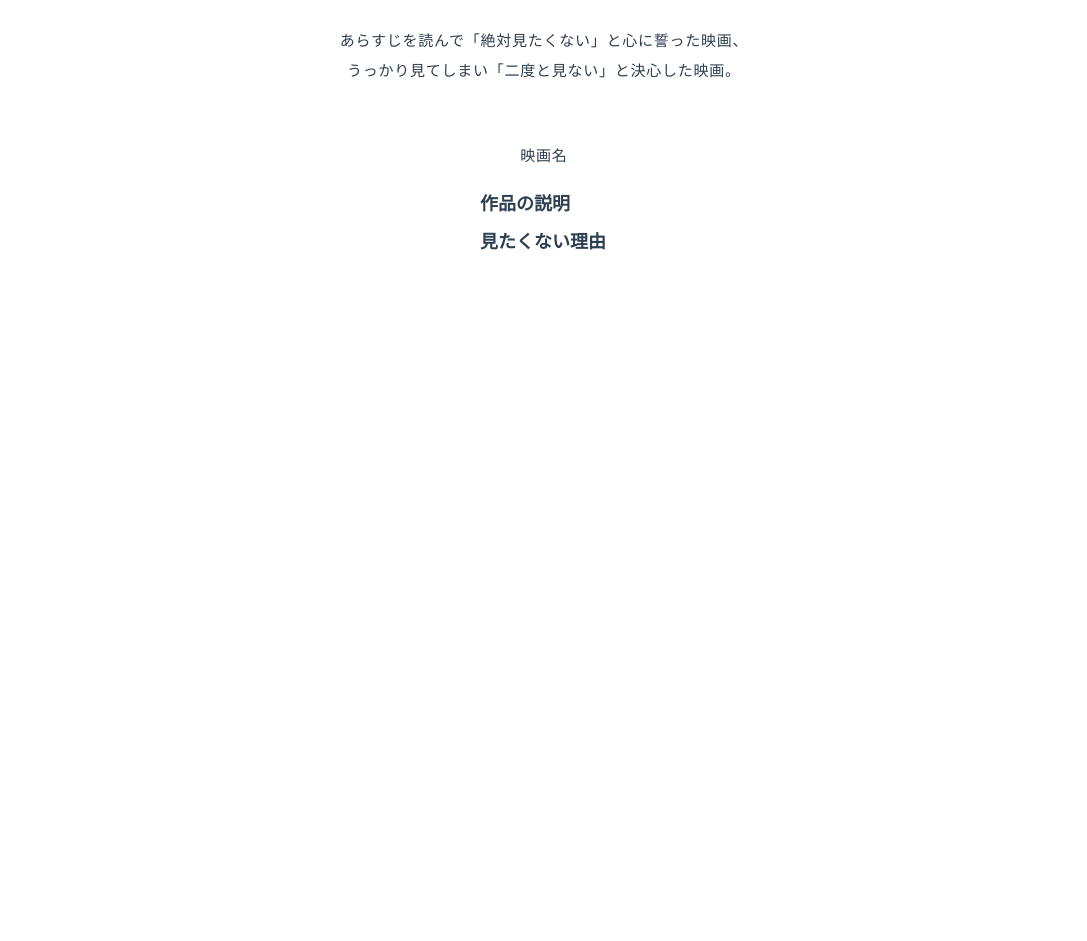
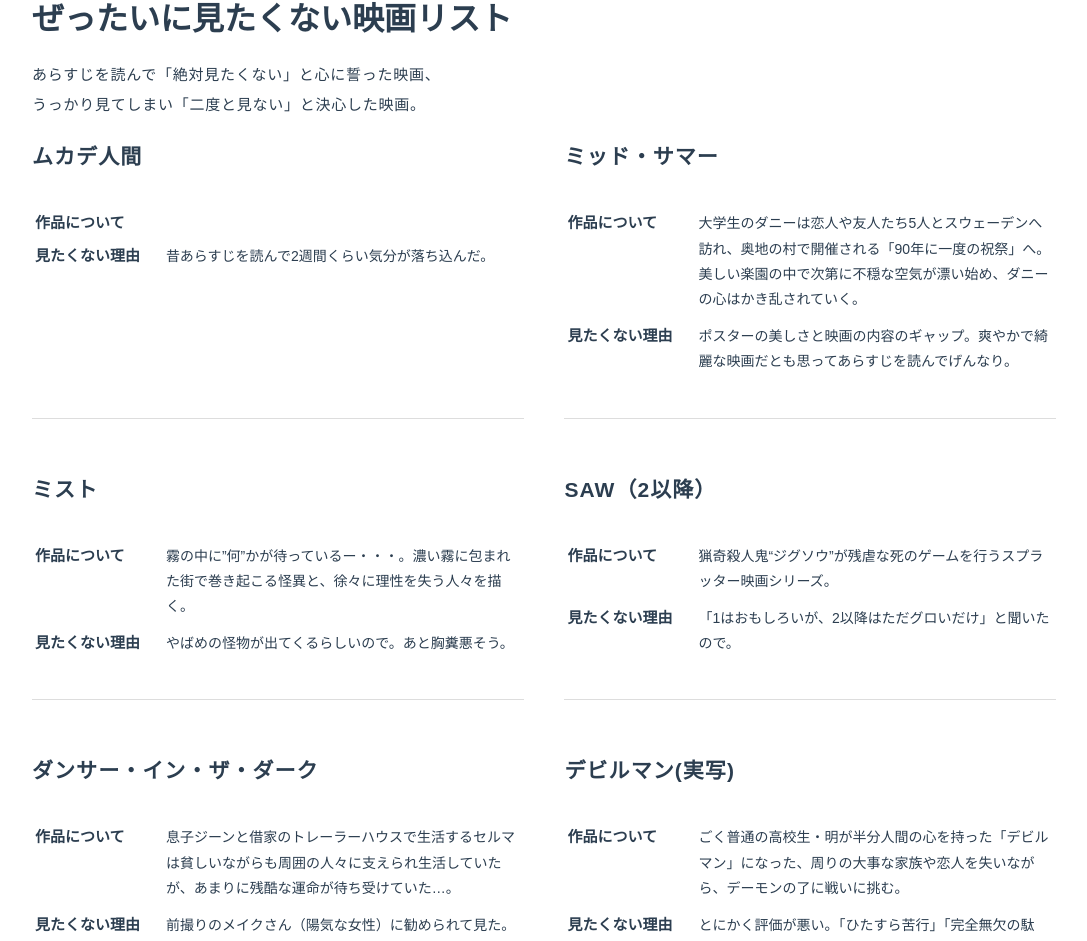
Before and after one commit to Ryuki-4648/disliked-movies-list, a Vue app in the folder movies-list/: page / in a window 1280 px wide. Shown: the part 527-1468 px from the top of the page, without its empty margins (96-1183 px from the left). Before the commit the page ends 809 px from the top, so only its background shows below. Built offline with nearby package versions, Linux system fonts and the light colour scheme.

Commit message:
jsonデータをループし一覧を作成

```diff
--- a/movies-list/src/App.vue
+++ b/movies-list/src/App.vue
@@ -1,6 +1,6 @@
 <template>
   <div>
-    <img alt="ぜったいに見たくない映画リスト" src="./assets/logo01.png">
+    <img alt="ぜったいに見たくない映画リスト" src="./assets/logo.png" class="logo">
     <HelloWorld msg="ぜったいに見たくない映画リスト"/>
   </div>
 </template>
@@ -21,8 +21,10 @@ export default {
   font-family: YuGothic,'Yu Gothic','ヒラギノ角ゴシック','Hiragino Sans',sans-serif;
   -webkit-font-smoothing: antialiased;
   -moz-osx-font-smoothing: grayscale;
-  text-align: center;
   color: #2c3e50;
-  margin-top: 60px;
+}
+.logo {
+  display: block;
+  margin: 80px auto 140px;
 }
 </style>
--- a/movies-list/src/components/HelloWorld.vue
+++ b/movies-list/src/components/HelloWorld.vue
@@ -2,22 +2,17 @@
   <div class="content">
     <h1>{{ msg }}</h1>
     <p>あらすじを読んで「絶対見たくない」と心に誓った映画、<br>うっかり見てしまい「二度と見ない」と決心した映画。</p>
-    <h3></h3>
-    <!-- <ul>
-      <li><a href="" target="_blank" rel="noopener">babel</a></li>
-      <li><a href="" target="_blank" rel="noopener">eslint</a></li>
-    </ul> -->
-    <ul>
-      <li>
-        <p>映画名</p>
+    <ul class="movie-list">
+      <li v-for="(movie, index) in moviesList" :key="index" class="movie-item">
+        <p class="movie-title">{{ movie.title }}</p>
         <table class="movie-table">
           <tr>
-            <th>作品の説明</th>
-            <td></td>
+            <th>作品について</th>
+            <td>{{ movie.description }}</td>
           </tr>
           <tr>
             <th>見たくない理由</th>
-            <td></td>
+            <td>{{ movie.reason }}</td>
           </tr>
         </table>
       </li>
@@ -26,10 +21,17 @@
 </template>
 
 <script>
+import moviesList from '../data/moviesList.json';
+
 export default {
   name: 'HelloWorld',
   props: {
     msg: String
+  },
+  data() {
+    return {
+      moviesList: moviesList
+    };
   }
 }
 </script>
@@ -59,12 +61,37 @@ p {
   width: 1024px;
   margin: 0 auto;
 }
+.movie-title {
+  font-size: 21px;
+  font-weight: 600;
+  margin: 0 auto 30px;
+}
 .movie-table th {
   text-align: left;
+  width: 130px;
+  font-size: 15px;
 }
 .movie-table tr {
   margin: 0 auto 10px;
   display: flex;
   font-size: 18px;
 }
+.movie-table td {
+  width: calc(100% - 130px);
+  text-align: left;
+  font-size: 14px;
+  line-height: 1.8;
+}
+.movie-list {
+  display: flex;
+  flex-wrap: wrap;
+  justify-content: space-between;
+}
+.movie-item {
+  width: 48%;
+  border-bottom: 1px solid #ddd;
+  box-sizing: border-box;
+  padding: 0 0 30px;
+  margin: 0 0 50px;
+}
 </style>
--- a/movies-list/src/data/moviesList.json
+++ b/movies-list/src/data/moviesList.json
@@ -21,7 +21,7 @@
   },
   {
     "title": "ダンサー・イン・ザ・ダーク",
-    "reason": "前撮りのメイクさん（陽気な女性）に勧められて見た。誰も救われない鬱of鬱展開。。",
+    "reason": "前撮りのメイクさん（陽気な女性）に勧められて見た。誰も救われない鬱of鬱展開。",
     "description": "息子ジーンと借家のトレーラーハウスで生活するセルマは貧しいながらも周囲の人々に支えられ生活していたが、あまりに残酷な運命が待ち受けていた…。"
   },
   {
```
